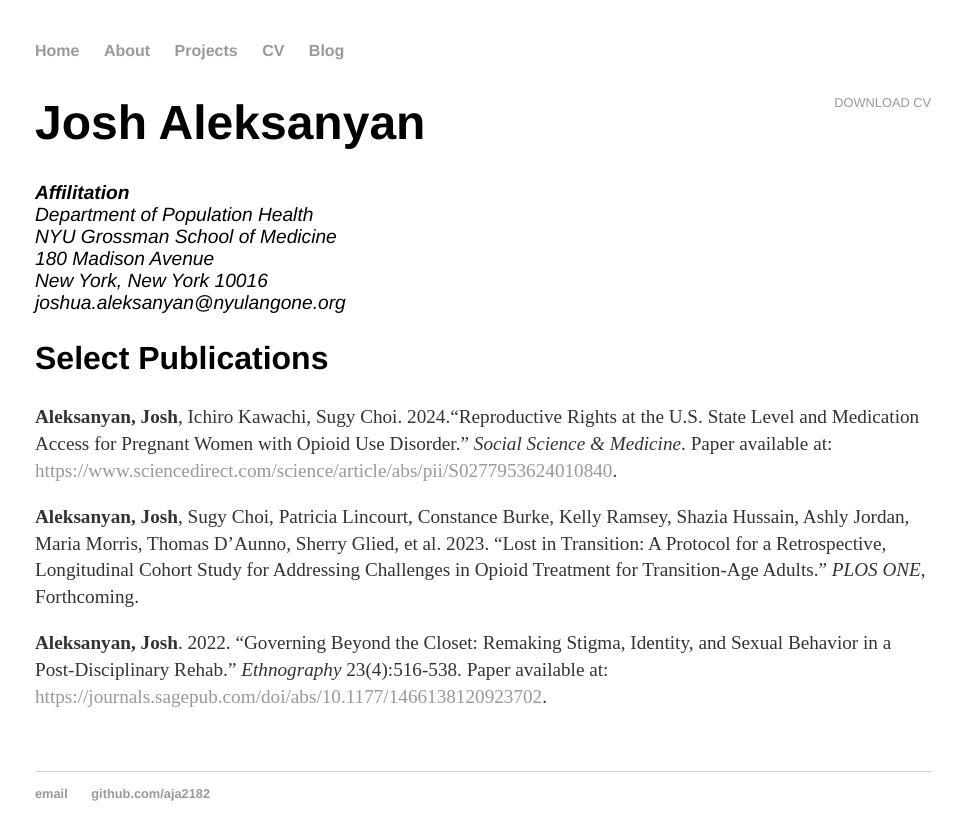
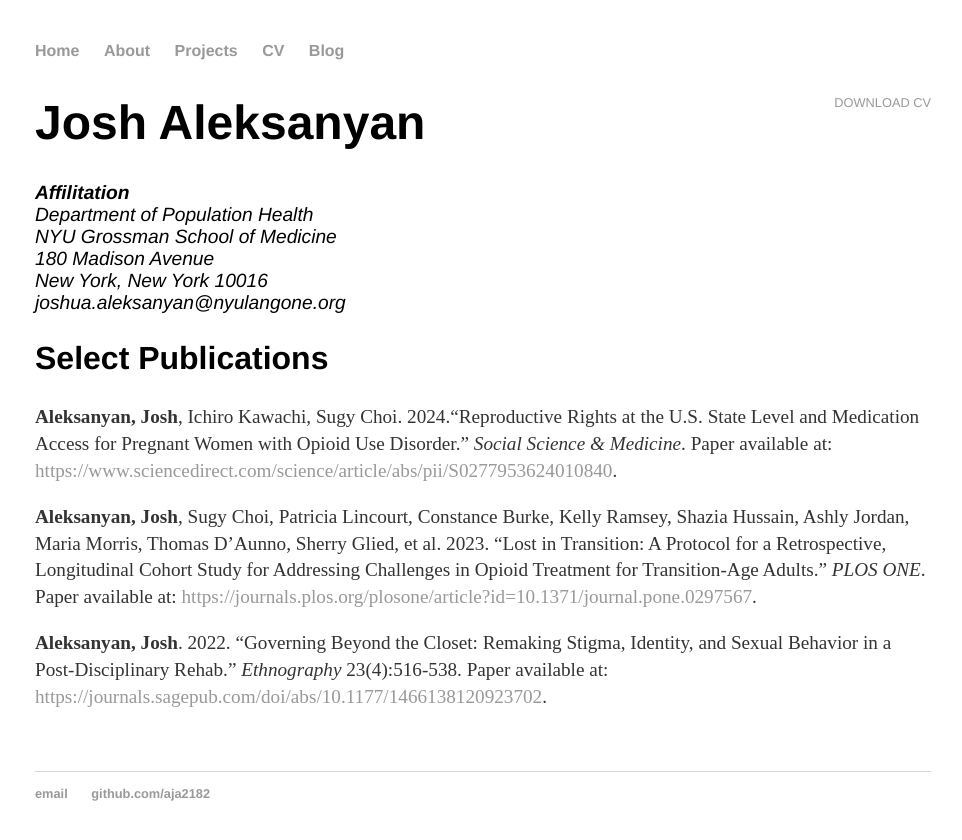
Before and after one commit to aja2182/aja2182.github.io, a Jekyll site: the page built from cv/index.html, in a window 1280 px wide. Shown: the top 840 px of the page, without its empty margins (157-1119 px from the left). Built offline with Jekyll 4.4.1, drawn with Linux system fonts in a browser that asks for light colours.

Commit message:
Update index.html

```diff
--- a/cv/index.html
+++ b/cv/index.html
@@ -19,9 +19,11 @@ title: Josh Aleksanyan
 
 	        <p><strong>Aleksanyan, Josh</strong>, Ichiro Kawachi, Sugy Choi. 2024.<q>Reproductive Rights at the U.S. State Level and Medication Access for Pregnant Women with Opioid Use Disorder.</q> <i>Social Science & Medicine</i>. Paper available at: <a href="#">https://www.sciencedirect.com/science/article/abs/pii/S0277953624010840</a>.
 
-		<p><strong>Aleksanyan, Josh</strong>, Sugy Choi, Patricia Lincourt, Constance Burke, Kelly Ramsey, Shazia Hussain, Ashly Jordan, Maria Morris, Thomas D’Aunno, Sherry Glied, et al. 2023. <q>Lost in Transition: A Protocol for a Retrospective, Longitudinal Cohort Study for Addressing Challenges in Opioid Treatment for Transition-Age Adults.</q> <i>PLOS ONE</i>, Forthcoming.
+		<p><strong>Aleksanyan, Josh</strong>, Sugy Choi, Patricia Lincourt, Constance Burke, Kelly Ramsey, Shazia Hussain, Ashly Jordan, Maria Morris, Thomas D’Aunno, Sherry Glied, et al. 2023. <q>Lost in Transition: A Protocol for a Retrospective, Longitudinal Cohort Study for Addressing Challenges in Opioid Treatment for Transition-Age Adults.</q> <i>PLOS ONE</i>. Paper available at: <a href="#"> https://journals.plos.org/plosone/article?id=10.1371/journal.pone.0297567</a>.
+
 
 		<p><strong>Aleksanyan, Josh</strong>. 2022. <q>Governing Beyond the Closet: Remaking Stigma, Identity, and Sexual Behavior in a Post-Disciplinary Rehab.</q> <i>Ethnography</i> 23(4):516-538. Paper available at: <a href="#">https://journals.sagepub.com/doi/abs/10.1177/1466138120923702</a>.
 
 
+
 	</div>
```
